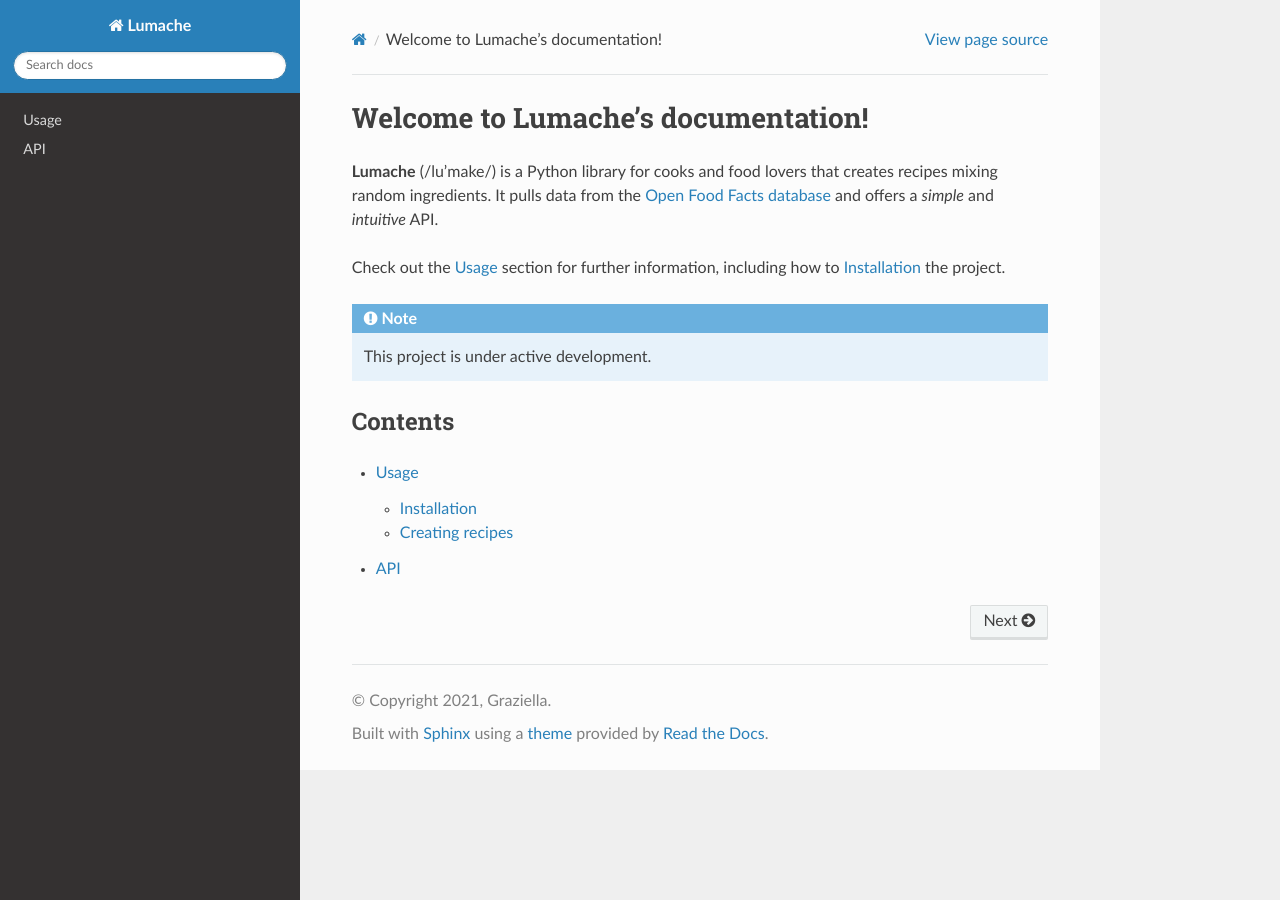
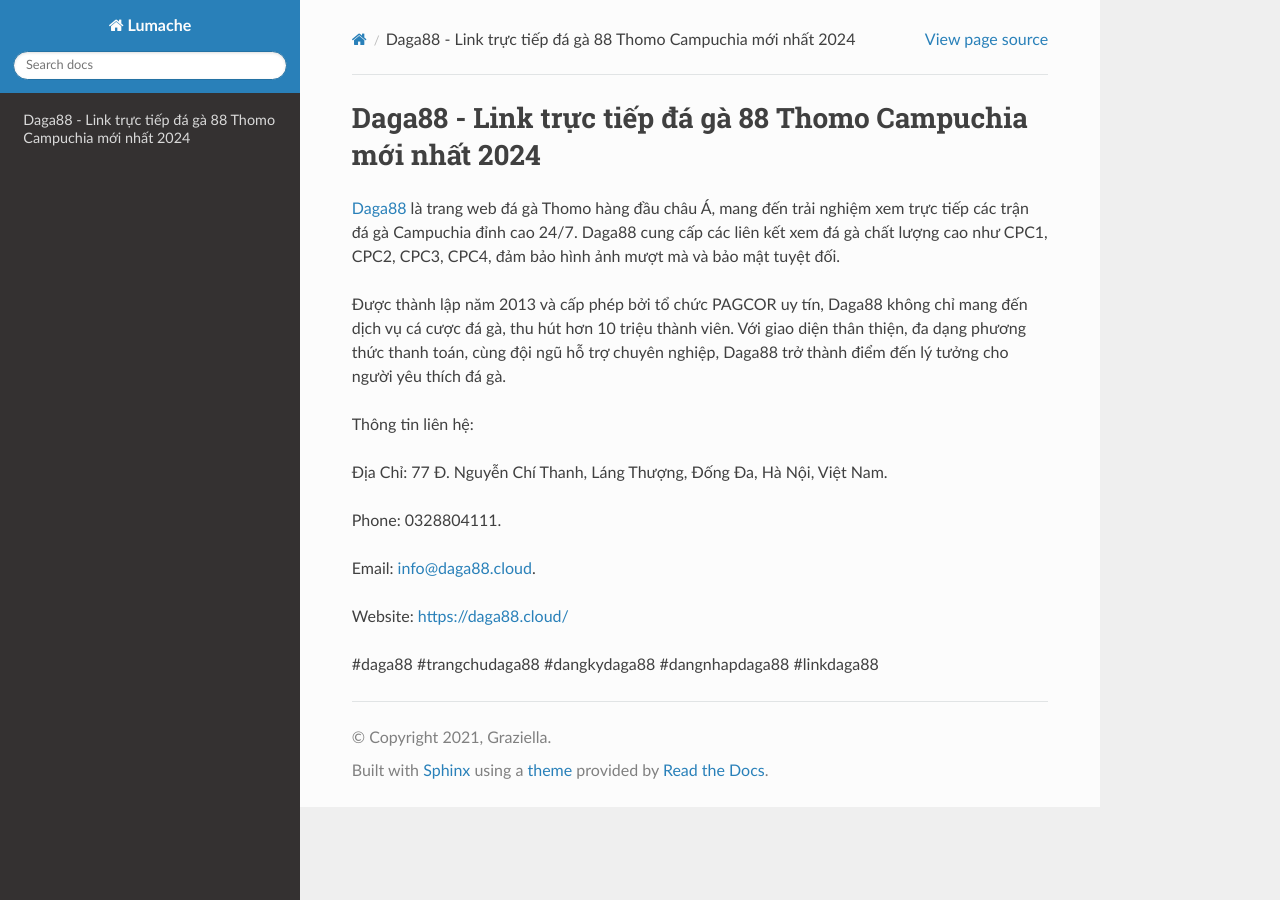
Before and after one commit to JonsCalicut123/daga88cloud, a Sphinx documentation site: the page built from docs/source/index.rst, in a window 1280 px wide. Built offline with Sphinx 7.4.7 and the Read the Docs theme 3.1.0, drawn with Linux system fonts in a browser that asks for light colours.

Commit message:
Update index.rst

```diff
--- a/docs/source/index.rst
+++ b/docs/source/index.rst
@@ -1,22 +1,18 @@
-Welcome to Lumache's documentation!
+Daga88 - Link trực tiếp đá gà 88 Thomo Campuchia mới nhất 2024
 ===================================
 
-**Lumache** (/lu'make/) is a Python library for cooks and food lovers
-that creates recipes mixing random ingredients.
-It pulls data from the `Open Food Facts database <https://world.openfoodfacts.org/>`_
-and offers a *simple* and *intuitive* API.
+`Daga88 <https://daga88.cloud/>`_ là trang web đá gà Thomo hàng đầu châu Á, mang đến trải nghiệm xem trực tiếp các trận đá gà Campuchia đỉnh cao 24/7. Daga88 cung cấp các liên kết xem đá gà chất lượng cao như CPC1, CPC2, CPC3, CPC4, đảm bảo hình ảnh mượt mà và bảo mật tuyệt đối.
 
-Check out the :doc:`usage` section for further information, including
-how to :ref:`installation` the project.
+Được thành lập năm 2013 và cấp phép bởi tổ chức PAGCOR uy tín, Daga88 không chỉ mang đến dịch vụ cá cược đá gà, thu hút hơn 10 triệu thành viên. Với giao diện thân thiện, đa dạng phương thức thanh toán, cùng đội ngũ hỗ trợ chuyên nghiệp, Daga88 trở thành điểm đến lý tưởng cho người yêu thích đá gà.
 
-.. note::
+Thông tin liên hệ:
 
-   This project is under active development.
+Địa Chỉ: 77 Đ. Nguyễn Chí Thanh, Láng Thượng, Đống Đa, Hà Nội, Việt Nam.
 
-Contents
---------
+Phone: 0328804111.
 
-.. toctree::
+Email: info@daga88.cloud.
 
-   usage
-   api
+Website: https://daga88.cloud/
+
+#daga88 #trangchudaga88 #dangkydaga88 #dangnhapdaga88 #linkdaga88
```
